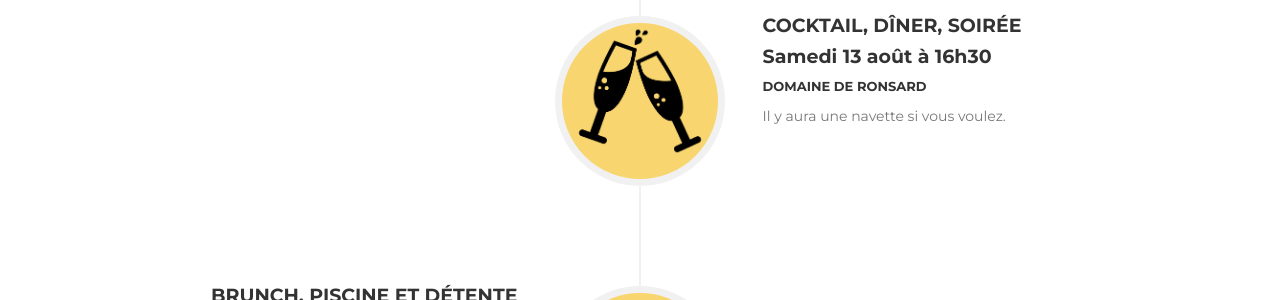
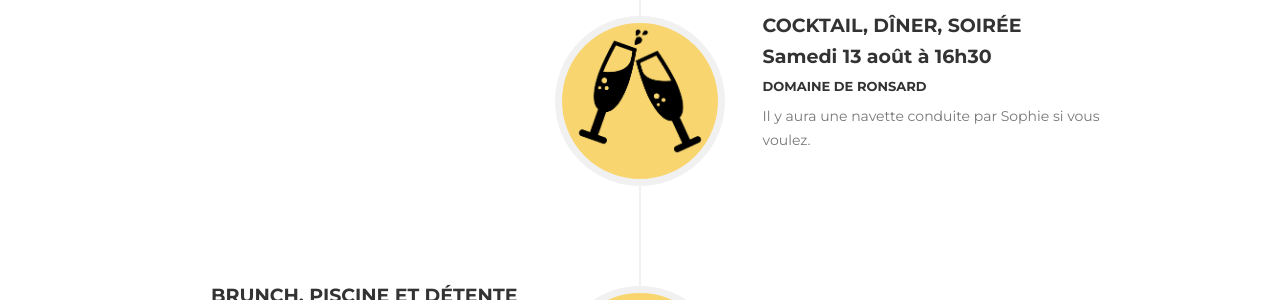
Before and after one commit to alyssapaulhenri/alyssapaulhenri.github.io, a Jekyll site: the page built from _fr_pages/index.html, in a window 1280 px wide and 1400 px high, scrolled down 880 px. Shown: the part 153-453 px from the top of the window. Built offline with Jekyll 4.4.1, drawn with Linux system fonts in a browser that asks for light colours; some web fonts are replaced; some of the changed text lies outside the part shown.

Commit message:
translation

```diff
--- a/_includes/fr_data/events.html
+++ b/_includes/fr_data/events.html
@@ -32,7 +32,7 @@
                                 <h6>Domaine de Ronsard</h6>
                             </div>
                             <div class="timeline-body">
-                              <p class="text-muted">Il y aura une navette si vous voulez.</p>
+                              <p class="text-muted">Il y aura une navette conduite par Sophie si vous voulez.</p>
                             </div>
                         </div>
                     </li>
--- a/_includes/fr_data/travel.html
+++ b/_includes/fr_data/travel.html
@@ -7,29 +7,21 @@
             </div>
         </div>
         <div class="row text-center">
-            <div class="col-md-4">
+          <div class="col-md-4">
                 <span class="fa-stack fa-4x">
                     <i class="fa fa-circle fa-stack-2x text-primary"></i>
-                    <i class="fa fa-plane fa-stack-1x fa-inverse"></i>
+                    <i class="fa fa-train fa-stack-1x fa-inverse"></i>
                 </span>
-                <h4 class="service-heading">Avion</h4>
-                <p class="text-muted">Lorem ipsum dolor sit amet, consectetur adipiscing elit. Praesent hendrerit ultricies pharetra. Donec maximus at neque a vehicula.</p>
-            </div>
+            <h4 class="service-heading">Train</h4>
+            <p class="text-muted">Gare de Nogent le Rotrou, puis 15 min en voiture. Un poil sportif en vélo.</p>
+          </div>
             <div class="col-md-4">
                 <span class="fa-stack fa-4x">
                     <i class="fa fa-circle fa-stack-2x text-primary"></i>
                     <i class="fa fa-car fa-stack-1x fa-inverse"></i>
                 </span>
                 <h4 class="service-heading">Voiture</h4>
-                <p class="text-muted">Lorem ipsum dolor sit amet, consectetur adipiscing elit. Praesent hendrerit ultricies pharetra. Donec maximus at neque a vehicula.</p>
-            </div>
-            <div class="col-md-4">
-                <span class="fa-stack fa-4x">
-                    <i class="fa fa-circle fa-stack-2x text-primary"></i>
-                    <i class="fa fa-train fa-stack-1x fa-inverse"></i>
-                </span>
-                <h4 class="service-heading">Train</h4>
-                <p class="text-muted">Lorem ipsum dolor sit amet, consectetur adipiscing elit. Praesent hendrerit ultricies pharetra. Donec maximus at neque a vehicula.</p>
+                <p class="text-muted">Facile.</p>
             </div>
         </div>
     </div>
--- a/_includes/fr_data/venue.html
+++ b/_includes/fr_data/venue.html
@@ -4,7 +4,7 @@
         <div class="row">
             <div class="col-lg-12 text-center">
                 <h2 class="section-heading">Lieu du Mariage</h2>
-                <h3 class="section-subheading text-muted">Le Domaine de Ronsard, dans le parc naturel du Perche en Normandie. En voiture, utiliser l'adresse suivante: 32 La Marinière, 61130 Dame-Marie, France. Google maps vous fait passer par un chemin de terre privé si vous entrez "Domaine de Ronsard".</h3>
+                <h3 class="section-subheading text-muted">Le Domaine de Ronsard, dans le parc naturel du Perche en Normandie. En voiture, Google maps vous fait passer par un chemin barré entre le Pautonier et le domaine, il faudra donc rebrousser chemin.</h3>
             </div>
         </div>
         <style>
```
